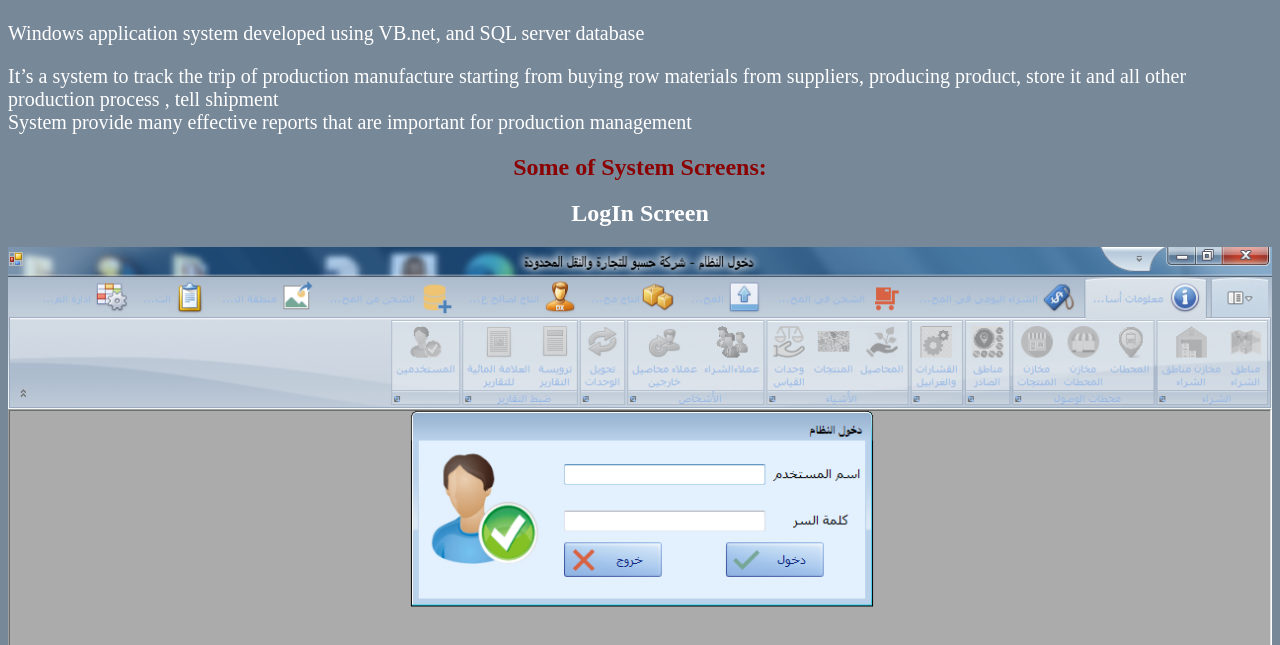
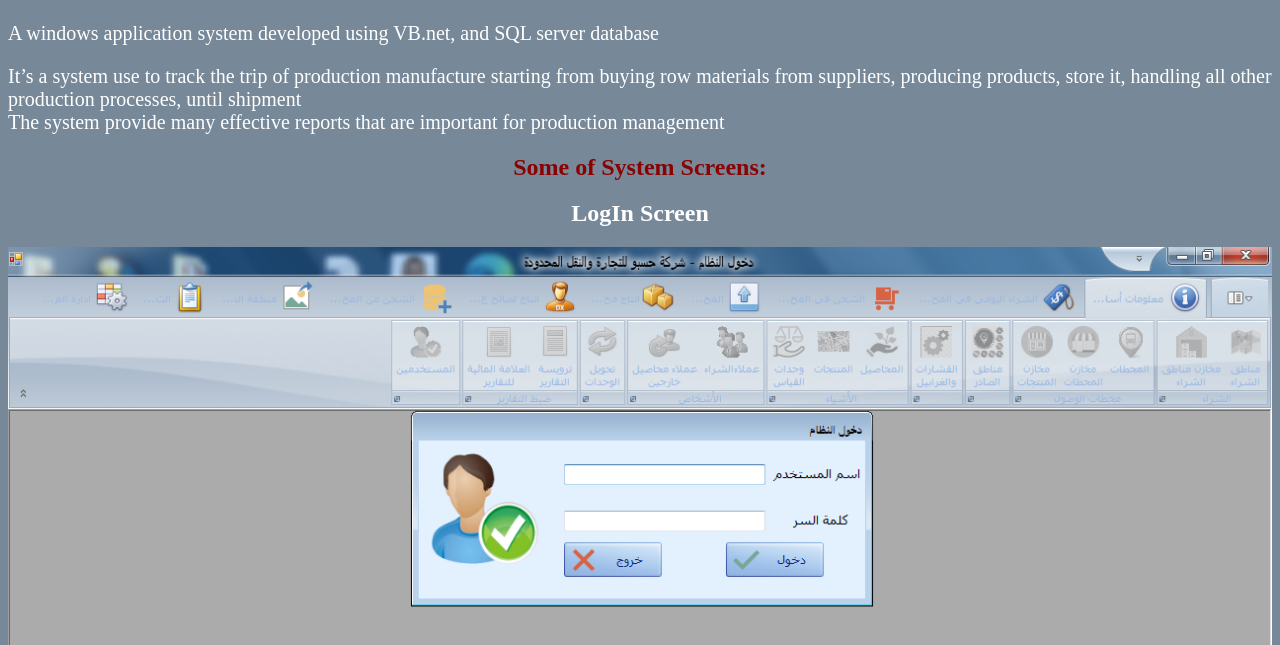
Before and after one commit to munnes/SupplyChainSystem, a plain HTML site: page index.html in a window 1280 px wide. Shown: the part 155-800 px from the top of the page. Drawn offline with Linux system fonts and the light colour scheme.

Commit message:
Update index.html

```diff
--- a/index.html
+++ b/index.html
@@ -18,11 +18,11 @@ align-content: center; height: 5em; padding-top: .3em;">
 
 <div style="font-size: 20px;">
 <h2 style="color: darkred;">Description:</h2>
-<p>Windows application system developed using VB.net, and SQL server database</p>
-<p>It’s a system to track the trip of production manufacture starting from buying
-     row materials from suppliers, producing product,
-     store it and all other production process , tell shipment <br/>
-     System provide many effective reports that are important for production management </p>
+<p>A windows application system developed using VB.net, and SQL server database</p>
+<p>It’s a system use to track the trip of production manufacture starting from buying
+     row materials from suppliers, producing products,
+     store it, handling all other production processes, until shipment <br/>
+    The system provide many effective reports that are important for production management </p>
     </div>
 <div style="text-align: center;">
      <h2 style="color: darkred;">Some of System Screens:</h2>
```
